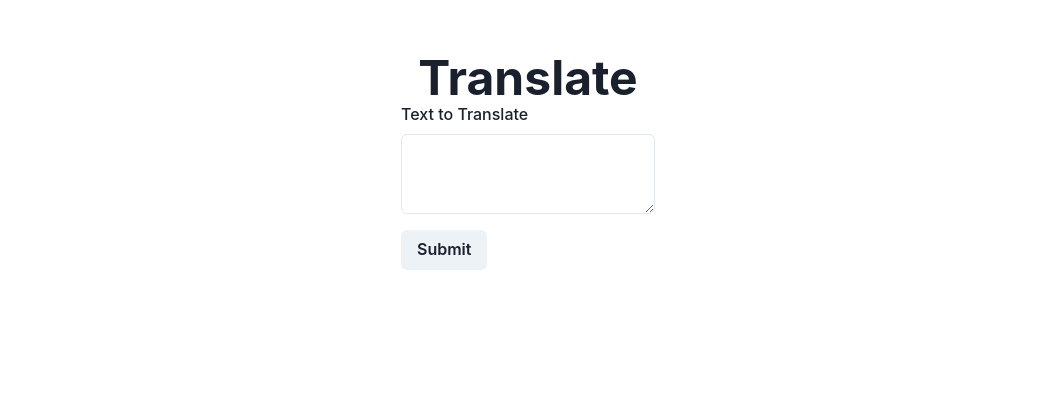
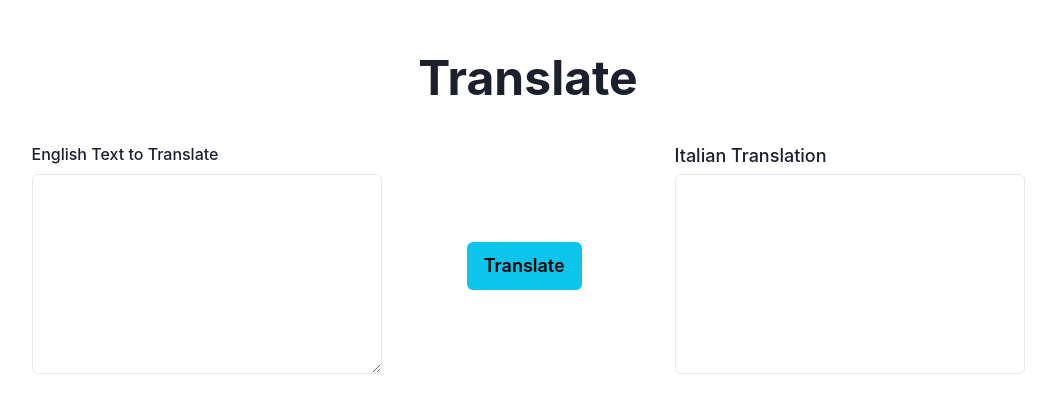
Before and after one commit to lexiewh/react-translate, a React (Create React App) app: page / in a window 1280 px wide. Shown: the part 146-558 px from the top of the page, without its empty margins (112-1168 px from the left). Built offline with nearby package versions, Linux system fonts and the light colour scheme.

Commit message:
add results text box

```diff
--- a/src/components/TranslateForm.js
+++ b/src/components/TranslateForm.js
@@ -6,7 +6,8 @@ import {
   FormLabel,
   FormErrorMessage,
   Textarea,
-  Button
+  Button,
+  Text
 } from "@chakra-ui/react"
 
 function TranslateForm({ onSubmit }) {
@@ -19,8 +20,7 @@ function TranslateForm({ onSubmit }) {
         return error
     }
 
-    function handleSubmit(values, actions){
-        console.log(process.env.RAPID_HOST)
+    function handleSubmit(values, actions) {
         const options = {
             method: 'POST',
             url: 'https://google-translate1.p.rapidapi.com/language/translate/v2',
@@ -30,18 +30,17 @@ function TranslateForm({ onSubmit }) {
                 'x-rapidapi-key': process.env.REACT_APP_RAPID_KEY
             },
             data: qs.stringify({
-                q : `Hello World!`,
+                q : values.originalText,
                 source : `en`,
                 target : `it`
             })
         }
 
         axios.request(options).then(function (response) {
-            console.log(response.data);
+            console.log(response.data.data.translations[0].translatedText);
         }).catch(function (error) {
             console.error(error);
         })
-
         actions.setSubmitting(false)
         onSubmit(values)
     }
@@ -52,11 +51,11 @@ function TranslateForm({ onSubmit }) {
             onSubmit={handleSubmit}
         >
             {props => (
-            <Form>
+            <Form className='form-container'>
                 <Field name='originalText' id='originalText' validate={validateText}>
                     {({ field, form }) => (
                         <FormControl isInvalid={form.errors.originalText && form.touched.originalText}>
-                            <FormLabel htmlFor="originalText">Text to Translate</FormLabel>
+                            <FormLabel htmlFor="originalText">English Text to Translate</FormLabel>
                             <Textarea {...field} id="originalText" />
                             <FormErrorMessage data-testid='form-error'>{form.errors.originalText}</FormErrorMessage>
                         </FormControl>
@@ -64,12 +63,19 @@ function TranslateForm({ onSubmit }) {
                 </Field>
                 <Button
                     mt={4}
+                    colorScheme='cyan'
                     isLoading={props.isSubmitting}
                     loadingText="Submitting"
                     type="submit"
+                    id='submit-btn'
+                    size='lg'
                 >
-                    Submit
+                    Translate
                 </Button>
+                <div className='result-container'>
+                    <Text className='result-label'>Italian Translation</Text>
+                    <div className='result-box'></div>
+                </div>
             </Form>)}
         </Formik>
     )
--- a/src/stylesheets/main.css
+++ b/src/stylesheets/main.css
@@ -2,3 +2,44 @@
 .main-container {
     margin: 200px;
 }
+
+.form-container {
+    display: flex;
+    flex-direction: row;
+    align-items: center;
+    margin-top: 40px;
+}
+
+#originalText {
+    width: 350px;
+    height: 200px;
+}
+
+#field-2-label {
+    font-size: 18px;
+    width: 350px;
+}
+
+.result-container {
+    display: flex;
+    flex-direction: column;
+    margin-left: 93px;
+}
+
+.result-box {
+    width: 350px;
+    height: 200px;
+    border: 1px solid var(--chakra-colors-gray-200);
+    border-radius: var(--chakra-radii-md);
+    margin-top: 5px;
+    padding: 16px
+}
+
+.result-label {
+    font-size: 18px;
+    font-weight: var(--chakra-fontWeights-medium);
+}
+
+#submit-btn {
+    width: 200px;
+}
```
Also changed, not shown: 1 other file (tests, documents, lock files or other folders).
